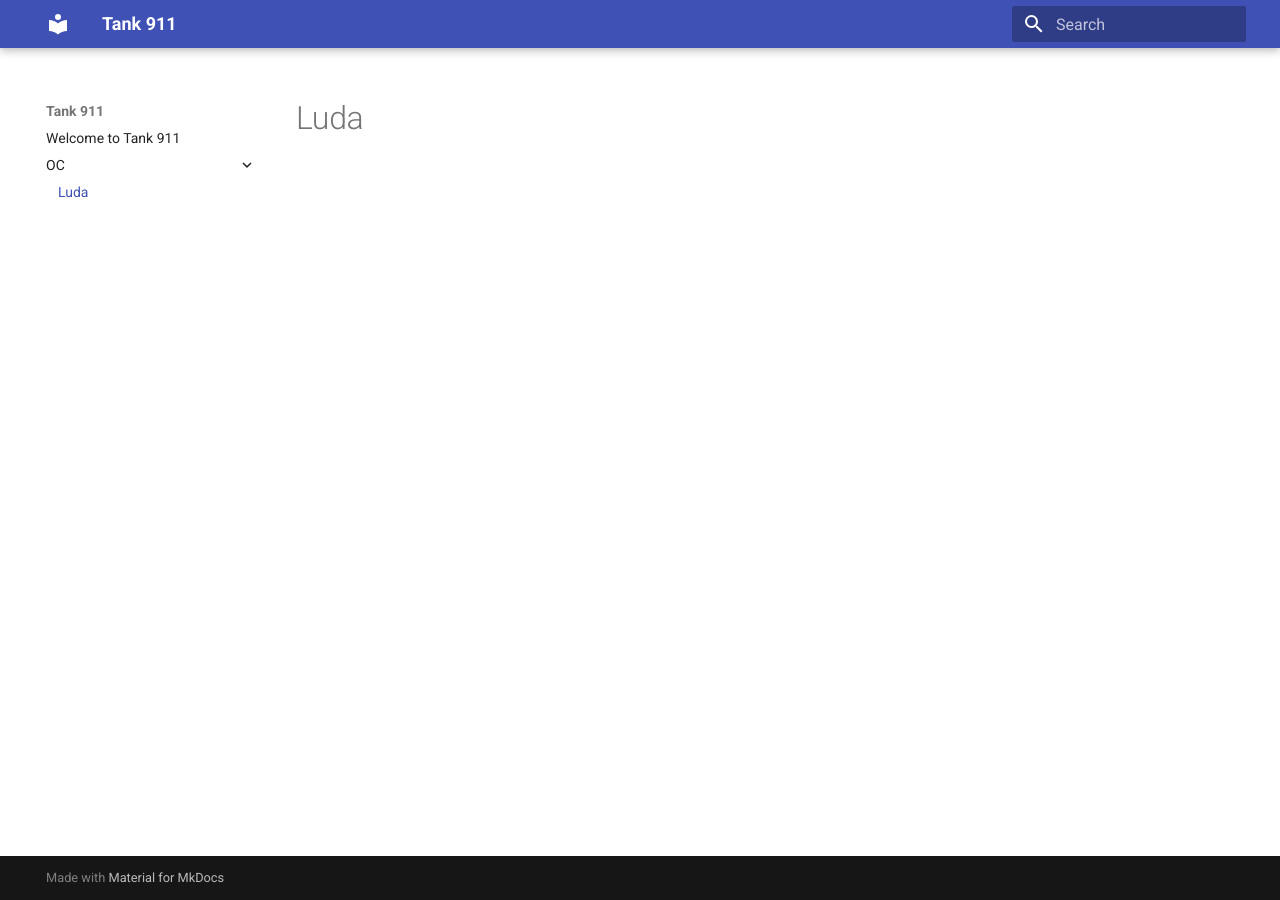
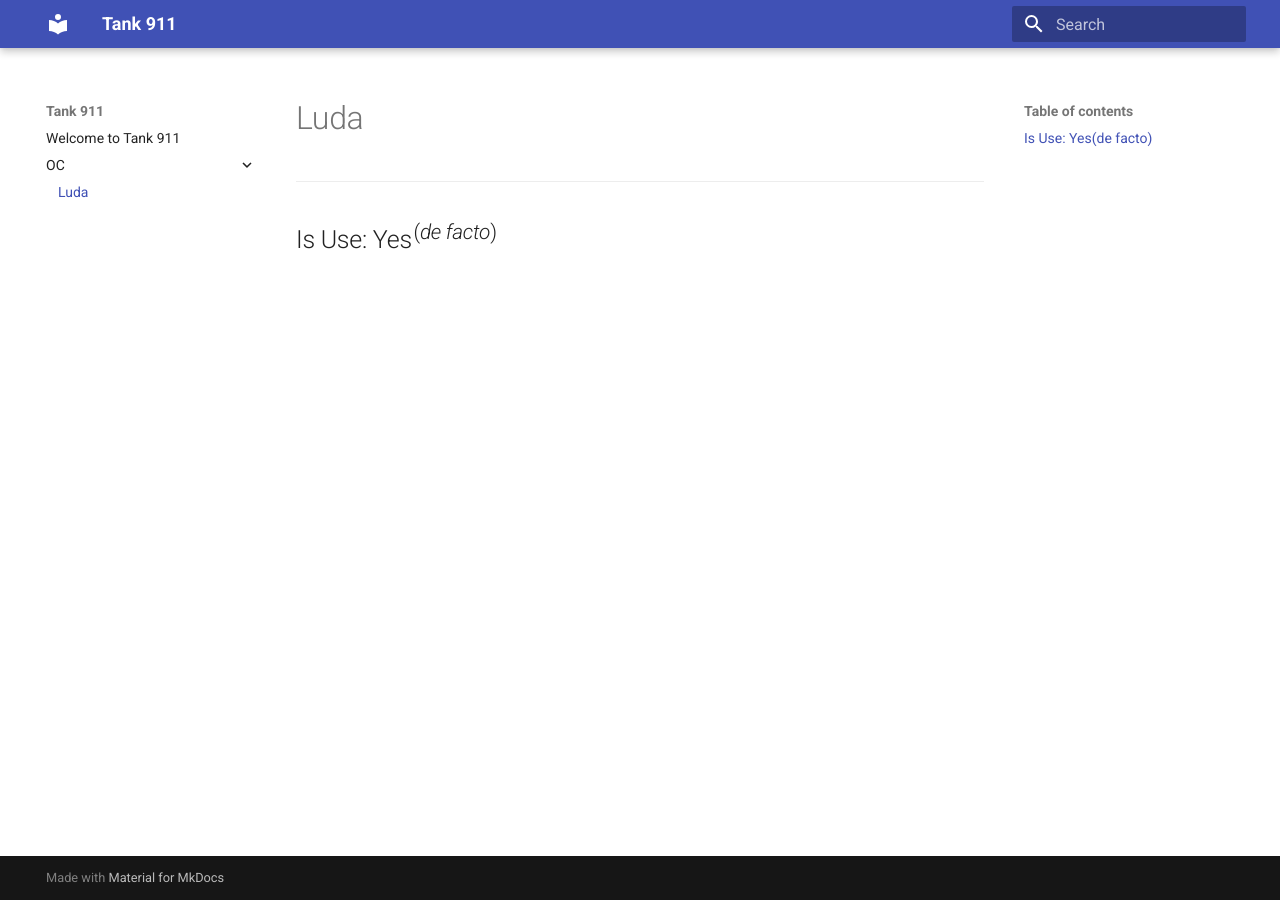
Before and after one commit to Tank911/Tank911w, an MkDocs documentation site: the page built from docs/OC/Luda.md, in a window 1280 px wide. Built offline with MkDocs 1.6.1 and Material for MkDocs 9.7.7, drawn with Linux system fonts in a browser that asks for light colours.

Commit message:
Update Luda.md

```diff
--- a/docs/OC/Luda.md
+++ b/docs/OC/Luda.md
@@ -1 +1,4 @@
-# Luda
+
+---
+Is Use: Yes<sup>(*de facto*)</sup>
+---
```
